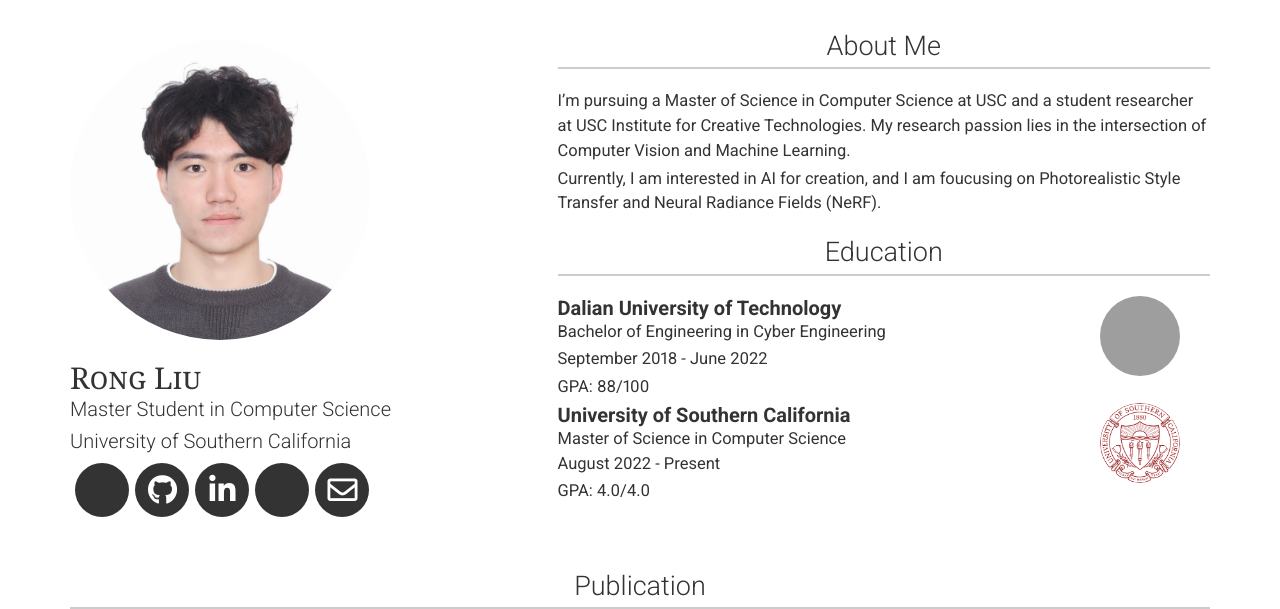
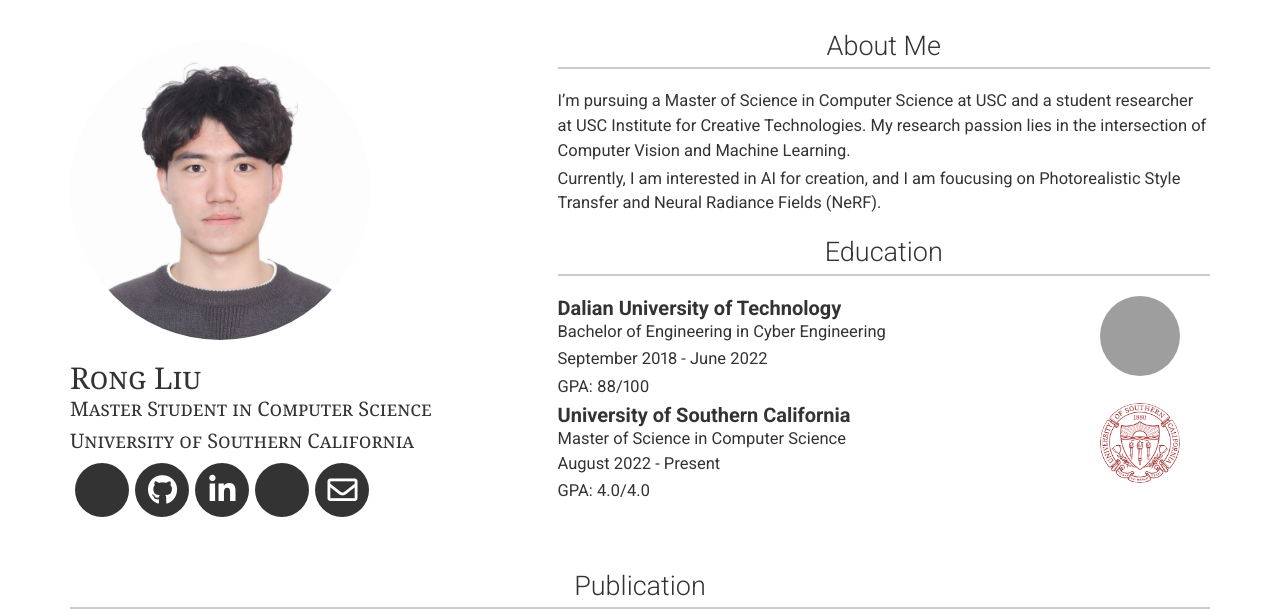
Before and after one commit to RongLiu-Leo/rongliu-leo.github.io, a Jekyll site: the page built from index.md, in a window 1280 px wide. Shown: the top 609 px of the page. Built offline with Jekyll 4.4.1, drawn with Linux system fonts in a browser that asks for light colours; nearby versions of some CDN libraries; a style sheet for code colours, icons or effects is not loaded; grey boxes are pictures that could not be loaded.

Commit message:
Update header.html

```diff
--- a/_includes/header.html
+++ b/_includes/header.html
@@ -4,8 +4,8 @@
       <img class="profile-img no-print" src="{{site.about_profile_image}}"/>
 
       <h1 style="font-family:Georgia, 'Times New Roman', Times, serif; font-variant: small-caps;">{{ site.name | escape }}</h1>
-      <h2 class="no-print">{{ site.title | escape }}</h2>
-      <h2 class="no-print">{{ site.affiliation | escape }}</h2>
+      <h2 style="font-family:Georgia, 'Times New Roman', Times, serif; font-variant: small-caps;" class="no-print">{{ site.title | escape }}</h2>
+      <h2 style="font-family:Georgia, 'Times New Roman', Times, serif; font-variant: small-caps;" class="no-print">{{ site.affiliation | escape }}</h2>
       <ul class="icons">
 
         <li>
```
